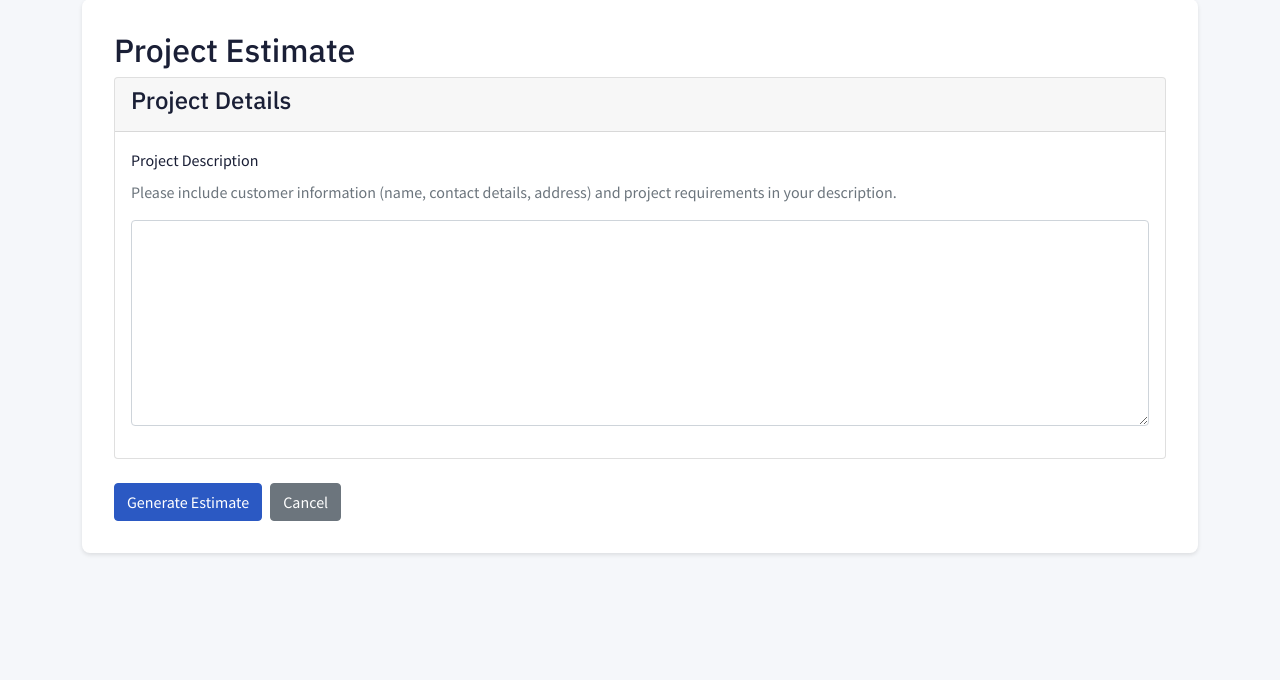
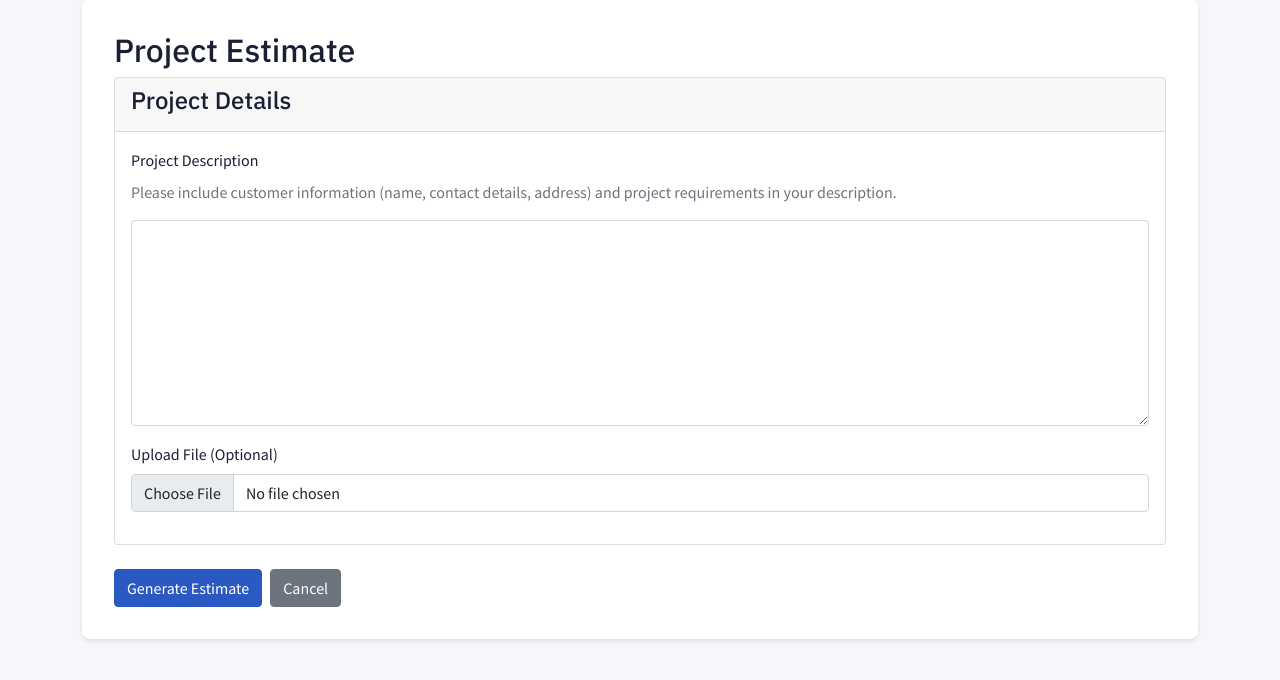
Before and after one commit to WesternBarbarian/proposal-pro, a Flask app: page /estimate in a window 1280 px wide. Shown: the part 81-761 px from the top of the page. Run offline with Flask 3, Linux system fonts and the light colour scheme; some libraries are stand-ins or nearby versions.

Commit message:
Assistant checkpoint: Add file upload functionality to ProjectForm
Assistant generated file changes:
- templates/estimate.html: Add file upload input and progress bar
- app.py: Add file field to ProjectForm, Update estimate route for file handling, Update tracking sheet with file info
- static/js/main.js: Add file upload handling

---

User prompt:

What changes are needed to allow the user to enter text, upload a pdf, png, jpeg, or heic in the ProjectForm? The upload process will need to show status bar and be robust to network interuptions and other failures such as unsupported file types. The file can be sent to the existing api when the upload is complete. The file should not be saved. "File upload" should be sent to the Google tracking sheet.

```diff
--- a/app.py
+++ b/app.py
@@ -47,8 +47,12 @@ app.jinja_env.filters['markdown'] = lambda text: Markup(markdown.convert(text))
 csrf = CSRFProtect()
 csrf.init_app(app)
 
+from flask_wtf.file import FileField, FileAllowed
 class ProjectForm(FlaskForm):
     project_description = TextAreaField('Project Description', validators=[DataRequired()])
+    file = FileField('Upload File (Optional)', validators=[
+        FileAllowed(['pdf', 'png', 'jpg', 'jpeg', 'heic'], 'Only PDF, PNG, JPEG, and HEIC files allowed!')
+    ])
     submit = SubmitField('Generate Estimate')
 
 class PriceListForm(FlaskForm):
@@ -127,6 +131,10 @@ def estimate():
     form = ProjectForm()
     if form.validate_on_submit():
         try:
+            file_info = "No file uploaded"
+            if form.file.data:
+                file = form.file.data
+                file_info = f"File upload: {file.filename}"
             # Extract customer information and project details using AI
             project_details = analyze_project(form.project_description.data)
             app.logger.debug(f"Project details returned from analyze_project: {project_details}")
@@ -144,7 +152,7 @@ def estimate():
                     if folder_id:
                         sheet_id = create_tracking_sheet_if_not_exists(folder_id)
                         if sheet_id:
-                            values = [[form.project_description.data, json.dumps(line_items.dict())]]
+                            values = [[form.project_description.data, json.dumps(line_items.dict()), file_info]]
                             append_to_sheet(sheet_id, values)
                 except Exception as e:
                     app.logger.error(f"Error tracking form data: {str(e)}")
--- a/static/js/main.js
+++ b/static/js/main.js
@@ -1,3 +1,49 @@
+// Handle file uploads
+function handleFileUpload(file, form) {
+    const progressBar = document.getElementById('upload-progress');
+    const progressBarInner = progressBar.querySelector('.progress-bar');
+    const errorDiv = document.getElementById('upload-error');
+    const formData = new FormData(form);
+
+    progressBar.classList.remove('d-none');
+    errorDiv.classList.add('d-none');
+
+    const xhr = new XMLHttpRequest();
+
+    xhr.upload.addEventListener('progress', (e) => {
+        if (e.lengthComputable) {
+            const percent = (e.loaded / e.total) * 100;
+            progressBarInner.style.width = percent + '%';
+            progressBarInner.setAttribute('aria-valuenow', percent);
+        }
+    });
+
+    xhr.addEventListener('load', () => {
+        if (xhr.status === 200) {
+            form.submit();
+        } else {
+            errorDiv.textContent = 'Upload failed. Please try again.';
+            errorDiv.classList.remove('d-none');
+            progressBar.classList.add('d-none');
+        }
+    });
+
+    xhr.addEventListener('error', () => {
+        errorDiv.textContent = 'Network error occurred. Please try again.';
+        errorDiv.classList.remove('d-none');
+        progressBar.classList.add('d-none');
+    });
+
+    xhr.addEventListener('abort', () => {
+        errorDiv.textContent = 'Upload cancelled.';
+        errorDiv.classList.remove('d-none');
+        progressBar.classList.add('d-none');
+    });
+
+    xhr.open('POST', form.action);
+    xhr.send(formData);
+}
+
 // Initialize Feather Icons
 document.addEventListener('DOMContentLoaded', function() {
     feather.replace();
--- a/templates/estimate.html
+++ b/templates/estimate.html
@@ -23,6 +23,14 @@
                         {% endfor %}
                     </div>
                     {% endif %}
+                </div>
+                <div class="mb-3">
+                    {{ form.file.label(class="form-label") }}
+                    <input type="file" class="form-control" id="file" name="file" accept=".pdf,.png,.jpeg,.jpg,.heic">
+                    <div class="progress mt-2 d-none" id="upload-progress">
+                        <div class="progress-bar" role="progressbar" style="width: 0%"></div>
+                    </div>
+                    <div id="upload-error" class="alert alert-danger mt-2 d-none"></div>
                 </div>
             </div>
         </div>
```
